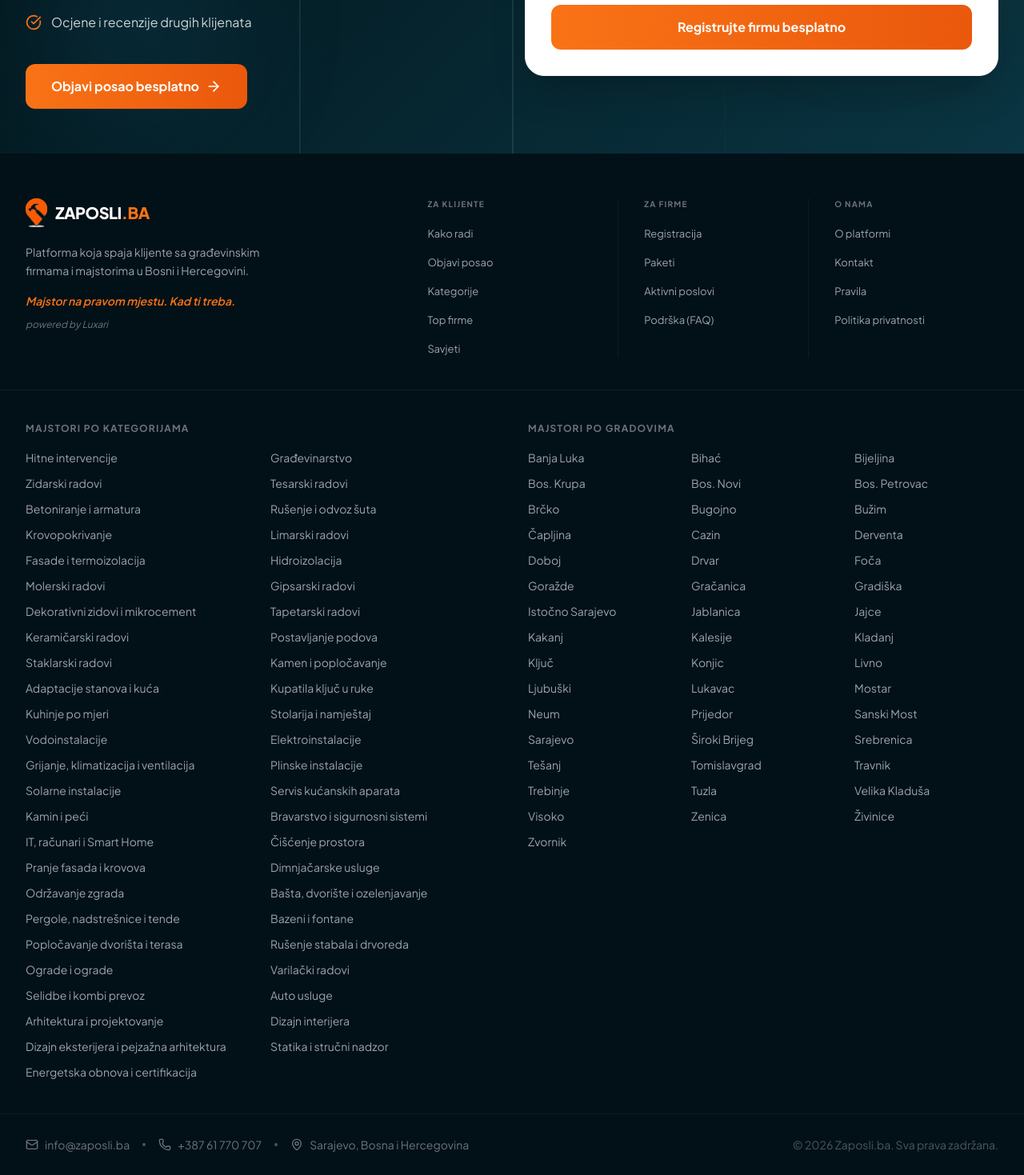
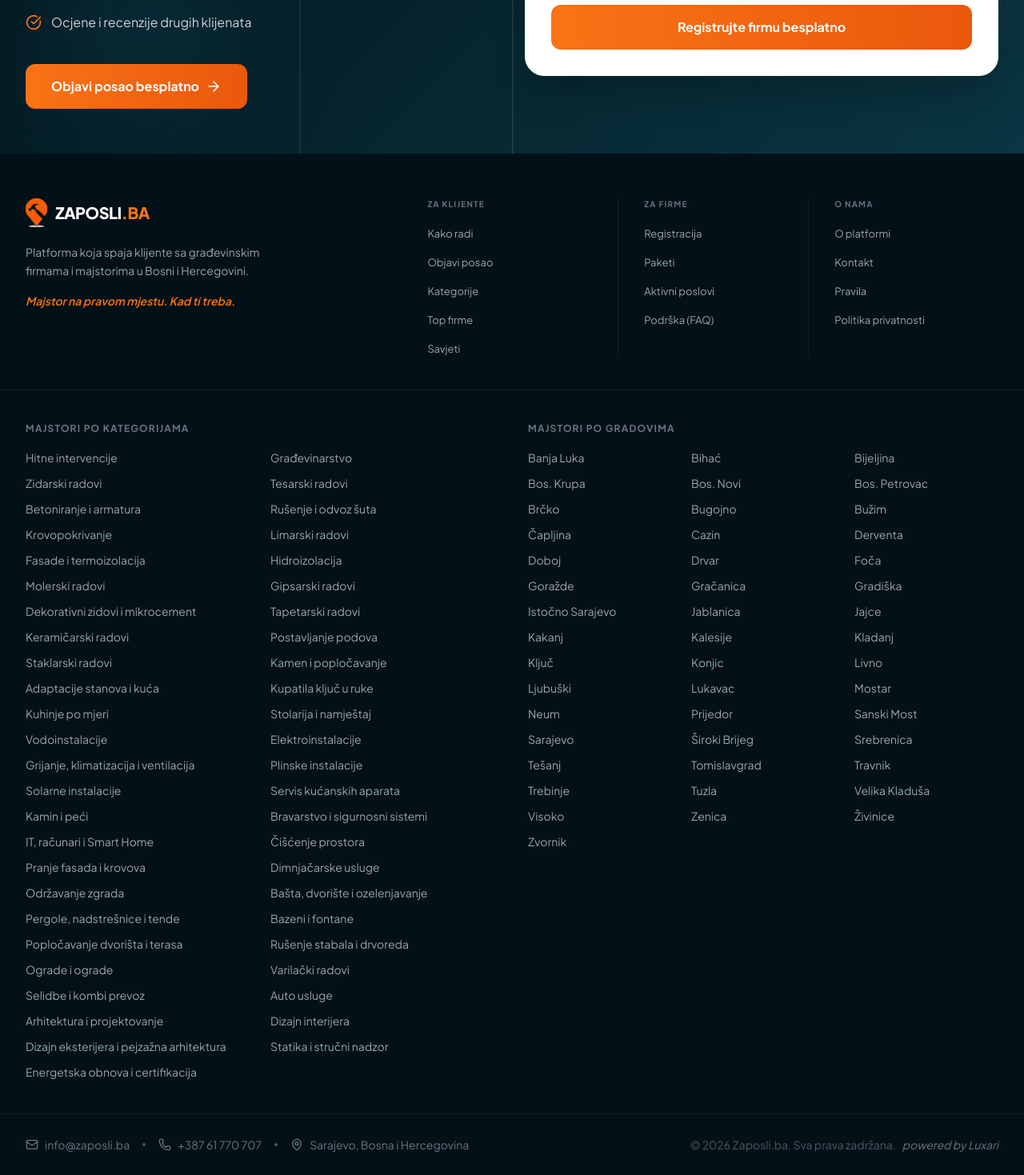
Before and after one commit to ocjenime/zaposli.ba, a Next.js app: page / in a window 1280 px wide. Shown: the part 2967-4436 px from the top of the page at 80% size. Built offline with nearby package versions, Linux system fonts and the light colour scheme; no server answers; the database is empty.

Commit message:
feat: move powered by Luxari credit to footer bottom bar

```diff
--- a/components/Footer.tsx
+++ b/components/Footer.tsx
@@ -44,9 +44,6 @@ export default function Footer() {
             </p>
             <p className="text-brand-orange text-sm font-semibold italic">
               Majstor na pravom mjestu. Kad ti treba.
-            </p>
-            <p className="text-gray-500 text-xs italic mt-3">
-              powered by Luxari
             </p>
           </div>
 
@@ -141,8 +138,11 @@ export default function Footer() {
                 <span>{site.city}</span>
               </div>
             </div>
-            <p className="text-gray-600 text-sm">
+            <p className="text-gray-600 text-sm text-center md:text-right">
               &copy; {new Date().getFullYear()} Zaposli.ba. Sva prava zadržana.
+              <span className="block md:inline md:ml-2 text-gray-500 italic">
+                powered by Luxari
+              </span>
             </p>
           </div>
         </div>
```
Also changed, not shown: 1 other file (tests, documents, lock files or other folders).
